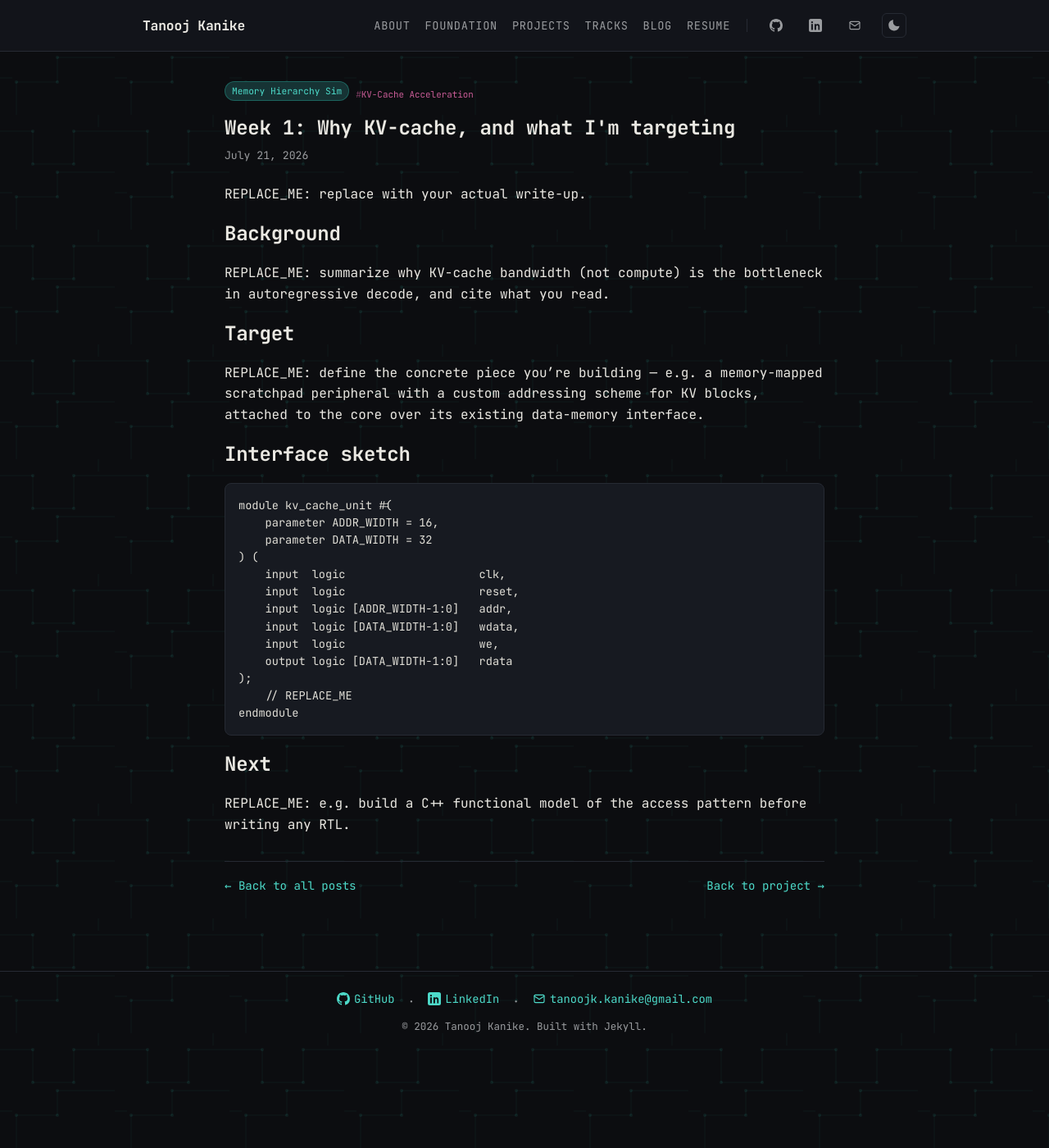
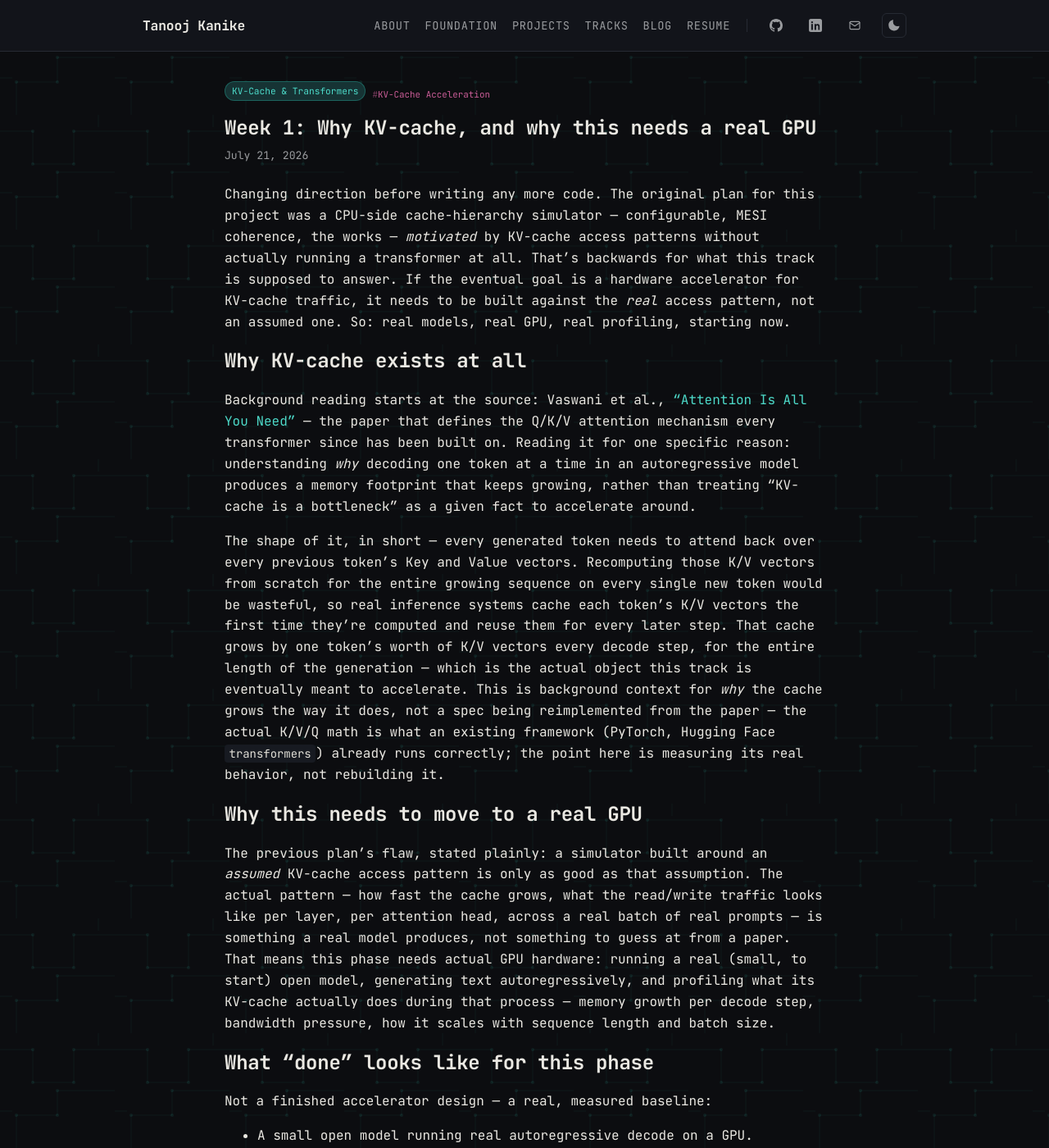
Before and after one commit to TanoojMadhuvan/TanoojMadhuvan.github.io, a Jekyll site: the page built from _posts/2026-07-21-kv-cache-week-1-literature-and-goals.md, in a window 1280 px wide and 1400 px high. Shown: the whole window at 82% size. Built offline with Jekyll 4.4.1, drawn with Linux system fonts in a browser that asks for light colours; some of the changed text lies outside the part shown.

Commit message:
Replace Memory Hierarchy Sim with a GPU-based KV-cache/transformers project
Retires the CPU-side MESI cache-hierarchy-simulator plan, which never
had a real workload behind it, in favor of actually running transformer
inference on a real GPU and profiling real KV-cache behavior. New
project file (kv-cache-transformers.md) replaces memory-hierarchy-sim.md.
Rewrote the previously-placeholder Week 1 post with real kickoff content
citing "Attention Is All You Need" as background on why KV-cache grows
the way it does (not a spec to reimplement). Updated the kv-cache track
page's own placeholders to match, linking to the new project as its
current phase.

Co-Authored-By: Claude Sonnet 5 <noreply@anthropic.com>

````diff
--- a/_posts/2026-07-21-kv-cache-week-1-literature-and-goals.md
+++ b/_posts/2026-07-21-kv-cache-week-1-literature-and-goals.md
@@ -1,42 +1,64 @@
 ---
-title: "Week 1: Why KV-cache, and what I'm targeting"
+title: "Week 1: Why KV-cache, and why this needs a real GPU"
 date: 2026-07-21
-project: memory-hierarchy-sim
+project: kv-cache-transformers
 tracks: [kv-cache]
-summary: "Background reading on transformer inference bottlenecks and defining a concrete accelerator target."
+summary: "Dropping the plan to simulate KV-cache access patterns on the CPU side, in favor of actually running transformer inference on a real GPU and measuring what the cache does — starting with why the paper that defines attention also explains why this memory-growth problem exists at all."
 ---
-REPLACE_ME: replace with your actual write-up.
+Changing direction before writing any more code. The original plan for this
+project was a CPU-side cache-hierarchy simulator — configurable, MESI
+coherence, the works — *motivated* by KV-cache access patterns without
+actually running a transformer at all. That's backwards for what this track
+is supposed to answer. If the eventual goal is a hardware accelerator for
+KV-cache traffic, it needs to be built against the *real* access pattern,
+not an assumed one. So: real models, real GPU, real profiling, starting now.
 
-## Background
+## Why KV-cache exists at all
 
-REPLACE_ME: summarize why KV-cache bandwidth (not compute) is the bottleneck
-in autoregressive decode, and cite what you read.
+Background reading starts at the source: Vaswani et al.,
+["Attention Is All You Need"](https://arxiv.org/pdf/1706.03762) — the paper
+that defines the Q/K/V attention mechanism every transformer since has been
+built on. Reading it for one specific reason: understanding *why* decoding
+one token at a time in an autoregressive model produces a memory footprint
+that keeps growing, rather than treating "KV-cache is a bottleneck" as a
+given fact to accelerate around.
 
-## Target
+The shape of it, in short — every generated token needs to attend back over
+every previous token's Key and Value vectors. Recomputing those K/V vectors
+from scratch for the entire growing sequence on every single new token would
+be wasteful, so real inference systems cache each token's K/V vectors the
+first time they're computed and reuse them for every later step. That cache
+grows by one token's worth of K/V vectors every decode step, for the entire
+length of the generation — which is the actual object this track is
+eventually meant to accelerate. This is background context for *why* the
+cache grows the way it does, not a spec being reimplemented from the paper —
+the actual K/V/Q math is what an existing framework (PyTorch, Hugging Face
+`transformers`) already runs correctly; the point here is measuring its
+real behavior, not rebuilding it.
 
-REPLACE_ME: define the concrete piece you're building — e.g. a memory-mapped
-scratchpad peripheral with a custom addressing scheme for KV blocks, attached
-to the core over its existing data-memory interface.
+## Why this needs to move to a real GPU
 
-## Interface sketch
+The previous plan's flaw, stated plainly: a simulator built around an
+*assumed* KV-cache access pattern is only as good as that assumption. The
+actual pattern — how fast the cache grows, what the read/write traffic
+looks like per layer, per attention head, across a real batch of real
+prompts — is something a real model produces, not something to guess at from
+a paper. That means this phase needs actual GPU hardware: running a real
+(small, to start) open model, generating text autoregressively, and
+profiling what its KV-cache actually does during that process — memory
+growth per decode step, bandwidth pressure, how it scales with sequence
+length and batch size.
 
-```systemverilog
-module kv_cache_unit #(
-    parameter ADDR_WIDTH = 16,
-    parameter DATA_WIDTH = 32
-) (
-    input  logic                    clk,
-    input  logic                    reset,
-    input  logic [ADDR_WIDTH-1:0]   addr,
-    input  logic [DATA_WIDTH-1:0]   wdata,
-    input  logic                    we,
-    output logic [DATA_WIDTH-1:0]   rdata
-);
-    // REPLACE_ME
-endmodule
-```
+## What "done" looks like for this phase
 
-## Next
+Not a finished accelerator design — a real, measured baseline:
 
-REPLACE_ME: e.g. build a C++ functional model of the access pattern before
-writing any RTL.
+- A small open model running real autoregressive decode on a GPU.
+- Actual profiling of KV-cache memory growth and access traffic during that
+  decode, not an estimate.
+- That real data becoming the actual target for the
+  [KV-Cache Acceleration](/tracks/kv-cache/) track's hardware work, instead
+  of a hardware design built against an assumption.
+
+**Next:** get GPU access sorted, pick a specific model and inference
+framework, and get one real decode run profiled end to end.
````
Also changed, not shown: _projects/kv-cache-transformers.md (added, +25 -0 lines), _projects/memory-hierarchy-sim.md (deleted, +0 -16 lines), _tracks/kv-cache.md (+11 -6 lines).
